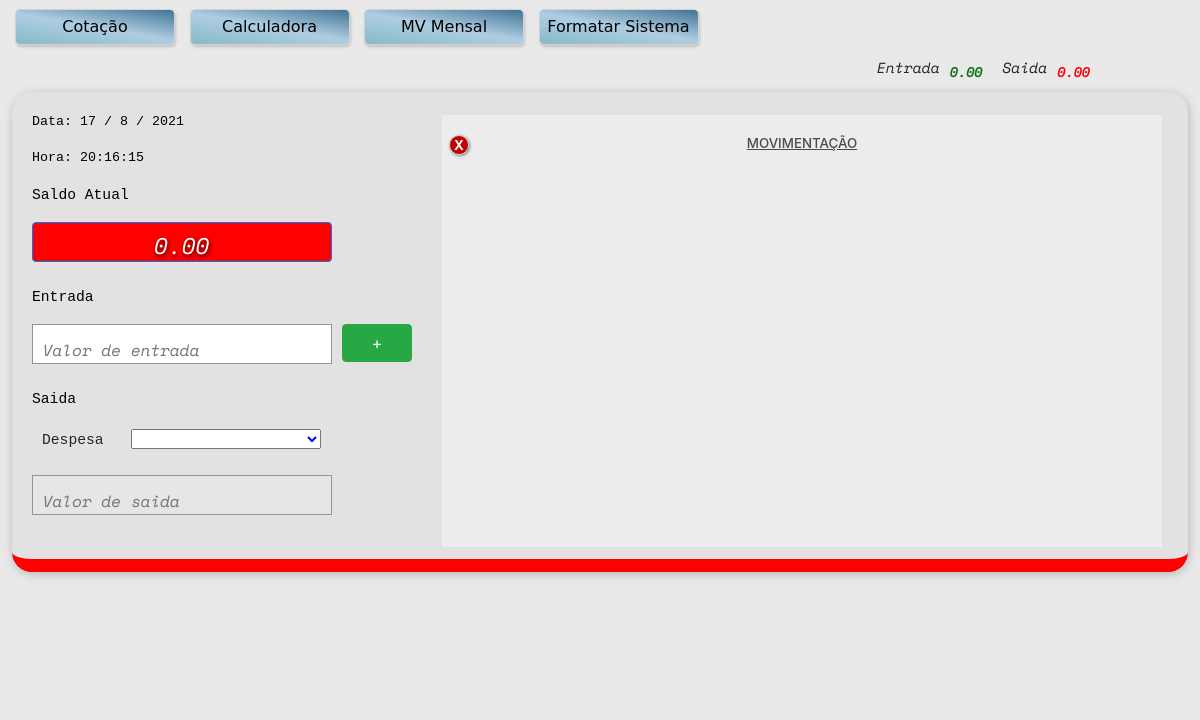
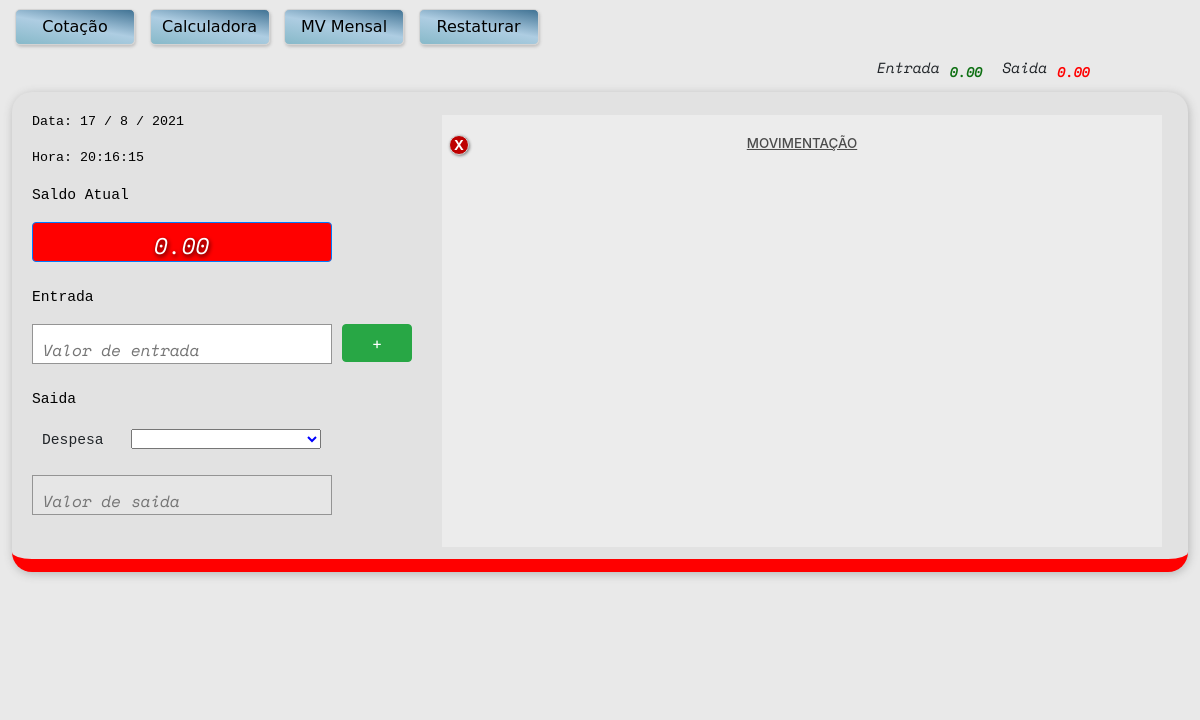
Before and after one commit to code-vcs/gestao-financas, an Electron app: page index.html in a window 1200 px wide. Shown: the part 80-800 px from the top of the page. Drawn offline with nearby package versions, Linux system fonts and the light colour scheme; a web font is replaced by a local one.

Commit message:
financas_2

```diff
--- a/css/style.css
+++ b/css/style.css
@@ -144,17 +144,20 @@ select{
 }
 
 div.controler-sistem{
+    /* width: 100%; */
     height: 3rem;
+    /* background: rgb(228, 228, 228); */
     text-align: start;
     padding-left: 10px;
     padding: 5px;
     /* background: rgb(216, 213, 213); */
 
 }
+
 div.controler-sistem button{
     outline: thin;
     font-family: 'ZCOOL KuaiLe', cursive;
-    width: 160px;
+    width: 120px;
     border: 1px solid lightgrey;
     padding: 5px;
     margin-left: 10px;
--- a/index.html
+++ b/index.html
@@ -23,7 +23,7 @@
             <button onclick="cotacao()">Cotação</button>
             <button onclick="calculadora()">Calculadora</button>
             <button onclick="mvMensal()">MV Mensal</button>
-            <button onclick="formatar()">Formatar Sistema</button>
+            <button onclick="formatar()">Restaturar</button>
         </div>
         <div class="status-movimento">
             <div class="container-status">
```
